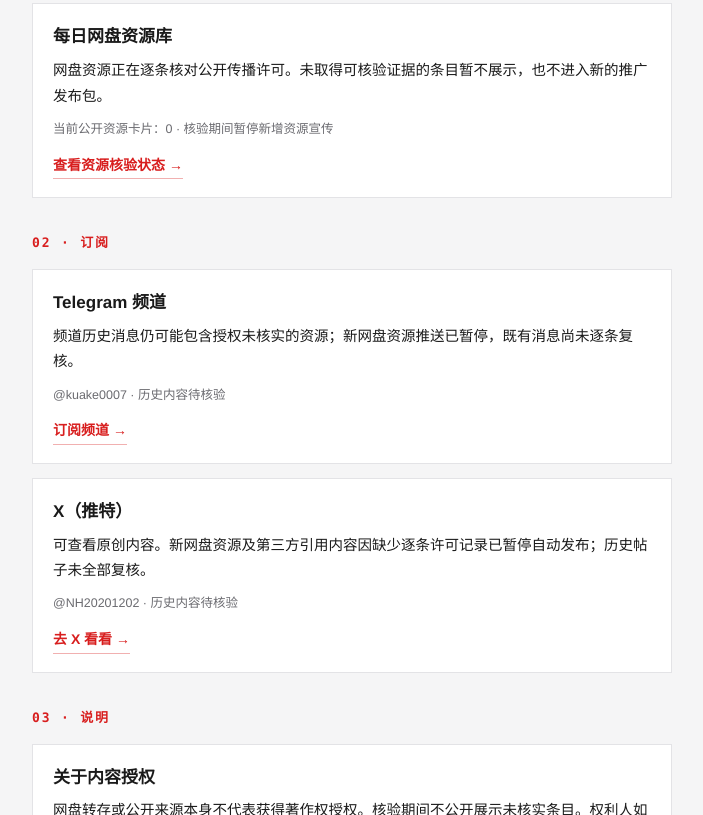
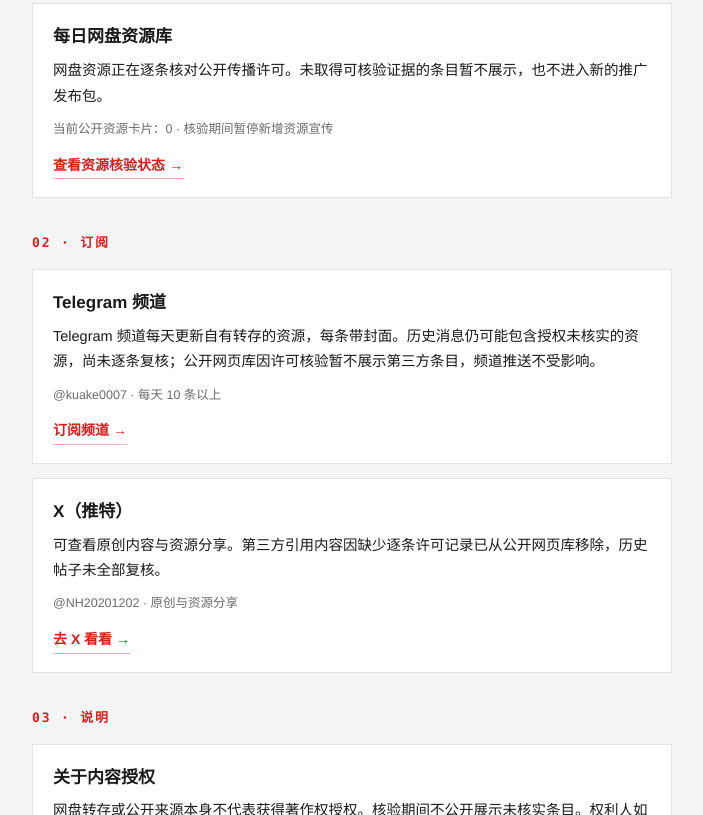
Before and after one commit to joken007/quark-resource-library, a plain HTML site: page about.html in a window 1280 px wide. Shown: the part 474-1289 px from the top of the page, without its empty margins (288-991 px from the left). Drawn offline with Linux system fonts and the light colour scheme.

Commit message:
每日更新 2026-11-20

```diff
--- a/about.html
+++ b/about.html
@@ -58,15 +58,15 @@
 
   <div class="card">
     <h3>Telegram 频道</h3>
-    <p>频道历史消息仍可能包含授权未核实的资源；新网盘资源推送已暂停，既有消息尚未逐条复核。</p>
-    <p class="meta">@kuake0007 · 历史内容待核验</p>
+    <p>Telegram 频道每天更新自有转存的资源，每条带封面。历史消息仍可能包含授权未核实的资源，尚未逐条复核；公开网页库因许可核验暂不展示第三方条目，频道推送不受影响。</p>
+    <p class="meta">@kuake0007 · 每天 10 条以上</p>
     <a href="https://t.me/kuake0007" target="_blank" rel="noopener">订阅频道 →</a>
   </div>
 
   <div class="card">
     <h3>X（推特）</h3>
-    <p>可查看原创内容。新网盘资源及第三方引用内容因缺少逐条许可记录已暂停自动发布；历史帖子未全部复核。</p>
-    <p class="meta">@NH20201202 · 历史内容待核验</p>
+    <p>可查看原创内容与资源分享。第三方引用内容因缺少逐条许可记录已从公开网页库移除，历史帖子未全部复核。</p>
+    <p class="meta">@NH20201202 · 原创与资源分享</p>
     <a href="https://x.com/NH20201202" target="_blank" rel="noopener">去 X 看看 →</a>
   </div>
 
```
Also changed, not shown: emoji.html (+1 -1 lines), 1 other file.
